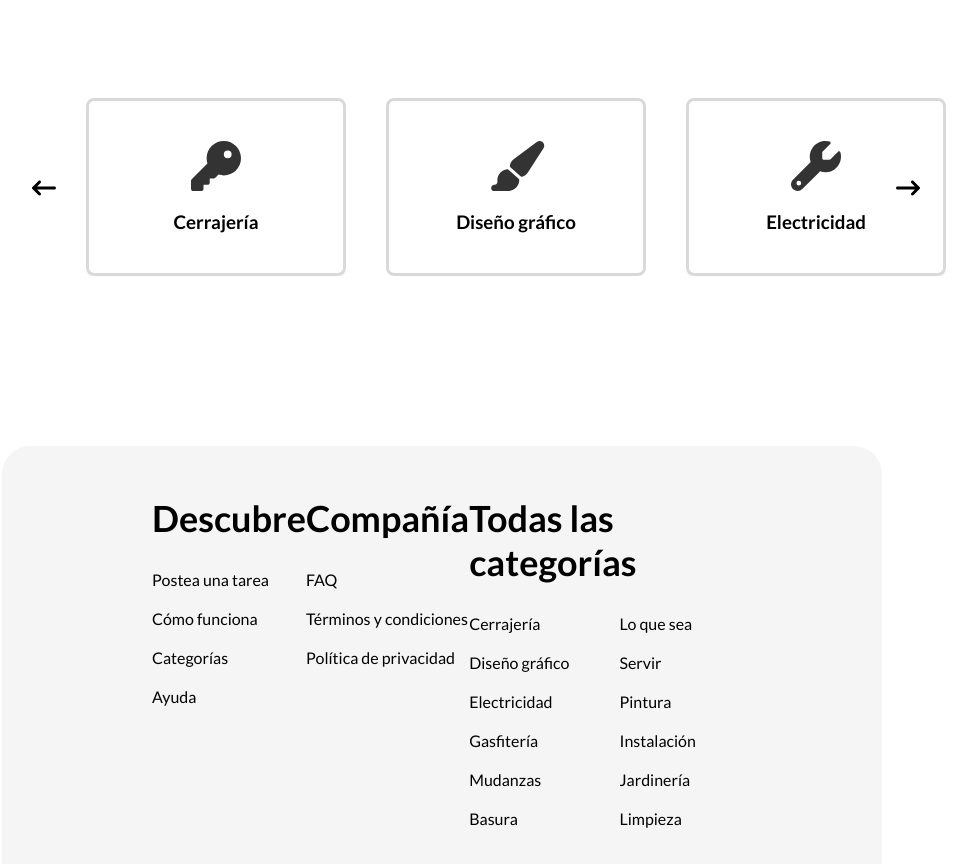
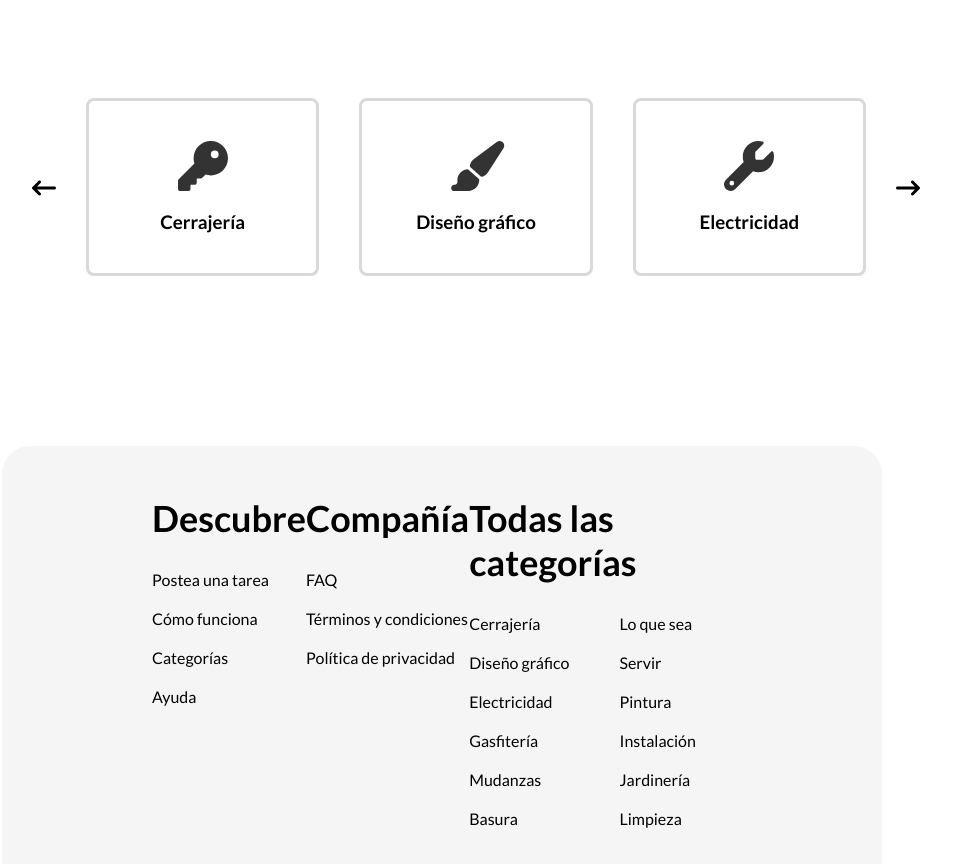
Before and after one commit to claudio-poblete/servi, a React (Vite) app in the folder frontend/: page / in a window 1280 px wide. Shown: the part 2471-3335 px from the top of the page, without its empty margins (198-1175 px from the left). Built offline with nearby package versions, Linux system fonts and the light colour scheme.

Commit message:
modificando banner

```diff
--- a/frontend/src/assets/styles/main.css
+++ b/frontend/src/assets/styles/main.css
@@ -306,7 +306,7 @@
   background-color: transparent;
   border-radius: 8px;
   border: solid  #D9D9D9;
-  min-width: 260px;
+  width: 240px;
   text-align: center;
 }
 
```
